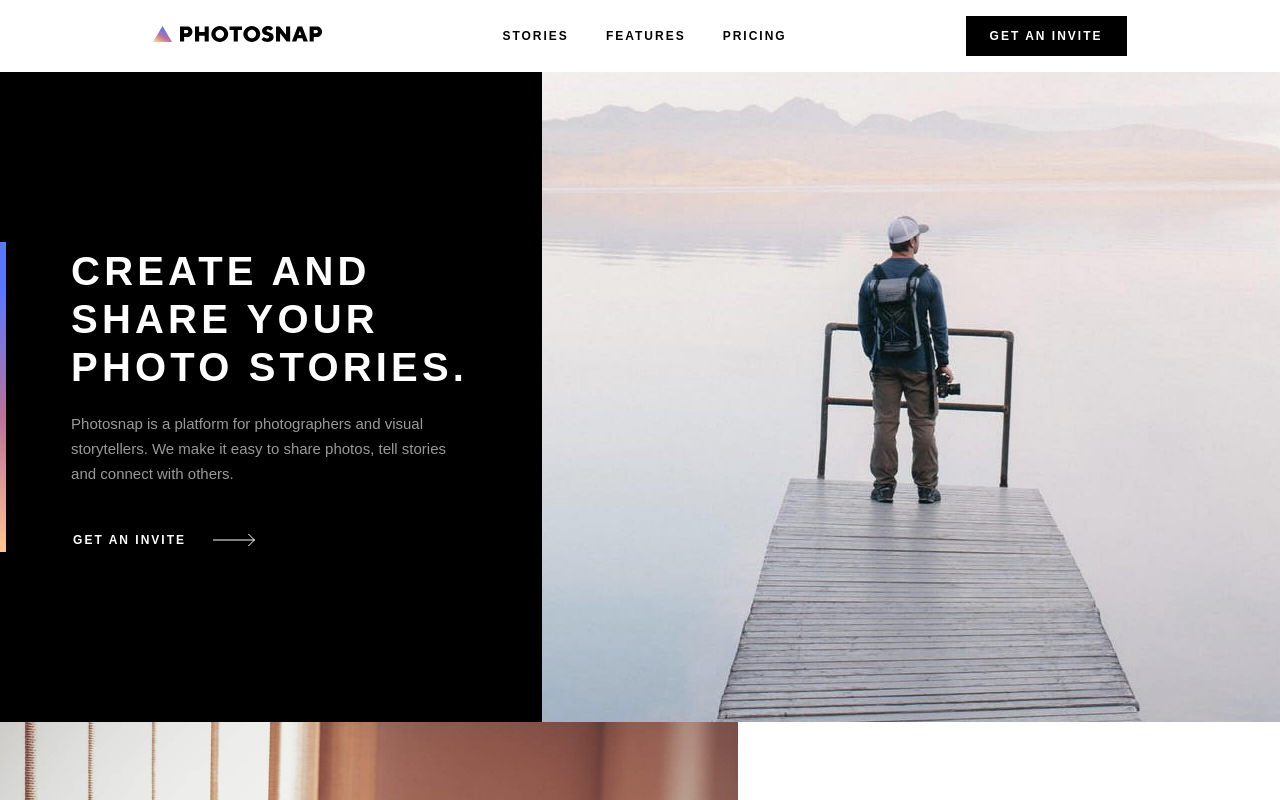
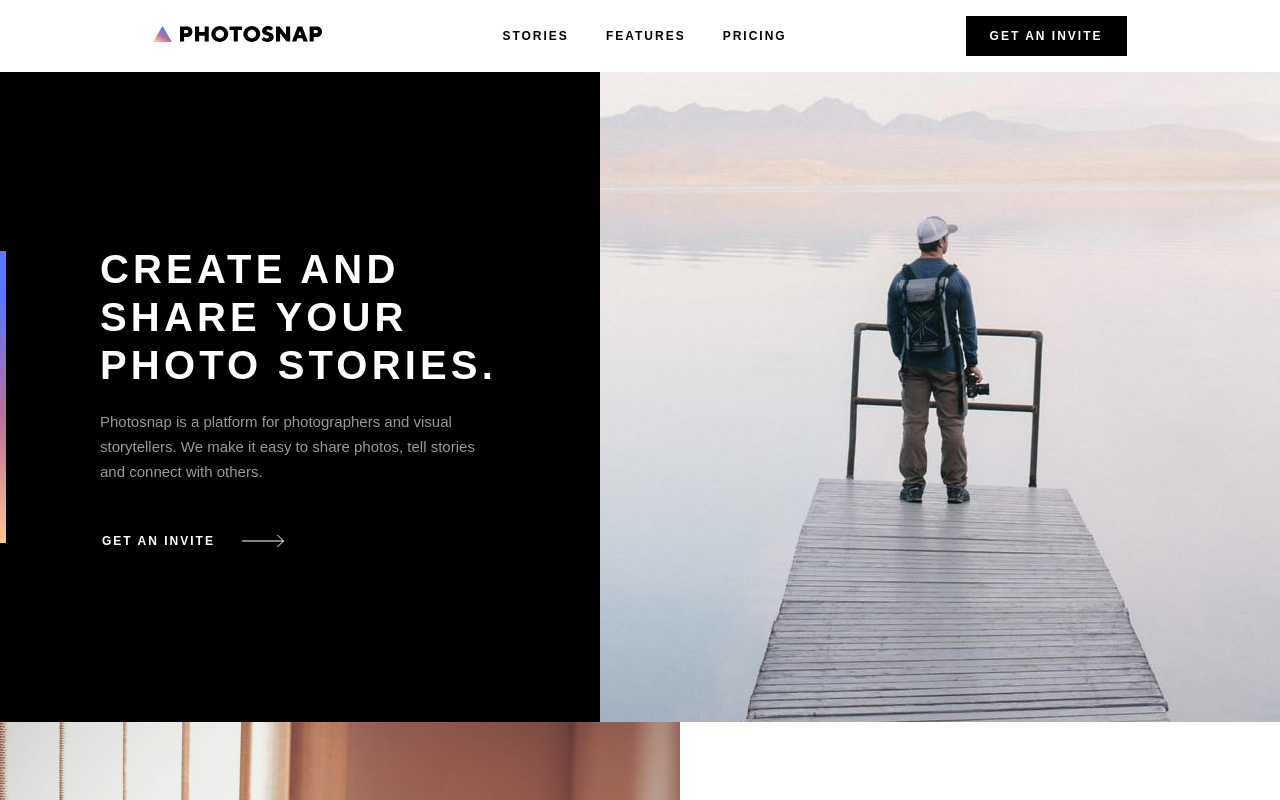
Before and after one commit to ding-09/photosnap, a React (Create React App) app: page / in a window 1280 px wide. Shown: the top 800 px of the page. Built offline with nearby package versions, Linux system fonts and the light colour scheme; the HTML template or start-up script is replaced by a standard one.

Commit message:
cleaned up CSS and function code for Home.js

```diff
--- a/src/components/Header.js
+++ b/src/components/Header.js
@@ -1,15 +1,21 @@
 import React, { useState } from 'react';
 import styled from 'styled-components';
 import RectangleButton from '../styles/RectangleButton';
-import { Link } from 'react-router-dom';
+import { Link, NavLink } from 'react-router-dom';
+
+// logo and icons
 import logo from '../assets/shared/desktop/logo.svg';
 import menuIcon from '../assets/shared/mobile/menu.svg';
 import exitIcon from '../assets/shared/mobile/close.svg';
 import MobileMenu from './MobileMenu';
 
 const Header = ({ onFeatures }) => {
+  // dynamically change Header button title depending on prop value
   let title = onFeatures ? 'SIGN UP' : 'GET AN INVITE';
+
+  // state for toggling mobile menu
   const [displayMenu, setDisplayMenu] = useState(false);
+
   return (
     <header>
       <HeaderContainer>
@@ -21,13 +27,19 @@ const Header = ({ onFeatures }) => {
         <Nav>
           <ul>
             <li>
-              <Link to="/stories">STORIES</Link>
+              <NavLink to="/stories" activeClassName="selected">
+                STORIES
+              </NavLink>
             </li>
             <li>
-              <Link to="/features">FEATURES</Link>
+              <NavLink to="/features" activeClassName="selected">
+                FEATURES
+              </NavLink>
             </li>
             <li>
-              <Link to="/pricing">PRICING</Link>
+              <NavLink to="/pricing" activeClassName="selected">
+                PRICING
+              </NavLink>
             </li>
           </ul>
         </Nav>
@@ -80,6 +92,12 @@ const MobileHeaderContainer = styled(HeaderContainer)`
   }
   @media (max-width: 700px) {
     display: flex;
+    figure {
+      padding-top: 5px;
+    }
+  }
+  @media (max-width: 375px) {
+    padding: 0 1.8rem;
   }
 `;
 
--- a/src/components/MobileMenu.js
+++ b/src/components/MobileMenu.js
@@ -1,9 +1,10 @@
 import React from 'react';
-import { Link } from 'react-router-dom';
+import { NavLink } from 'react-router-dom';
 import styled from 'styled-components';
 import RectangleButton from '../styles/RectangleButton';
 
 const MobileMenu = ({ setDisplayMenu }) => {
+  // handle menu on link clicks
   const closeMenu = () => {
     setDisplayMenu(false);
   };
@@ -15,19 +16,19 @@ const MobileMenu = ({ setDisplayMenu }) => {
           <nav>
             <ul>
               <li>
-                <Link to="/stories" onClick={closeMenu}>
+                <NavLink to="/stories" activeClassName="selected" onClick={closeMenu}>
                   STORIES
-                </Link>
+                </NavLink>
               </li>
               <li>
-                <Link to="/features" onClick={closeMenu}>
+                <NavLink to="/features" activeClassName="selected" onClick={closeMenu}>
                   FEATURES
-                </Link>
+                </NavLink>
               </li>
               <li>
-                <Link to="/pricing" onClick={closeMenu}>
+                <NavLink to="/pricing" activeClassName="selected" onClick={closeMenu}>
                   PRICING
-                </Link>
+                </NavLink>
               </li>
             </ul>
           </nav>
@@ -49,7 +50,6 @@ const MenuBG = styled.div`
 
 const Menu = styled.section`
   background: #ffffff;
-  height: auto;
   .menu-container {
     padding-top: 3.2rem;
     padding-bottom: 2rem;
--- a/src/pages/Home.js
+++ b/src/pages/Home.js
@@ -21,7 +21,8 @@ import embedIcon from '../assets/features/desktop/embed.svg';
 const Home = () => {
   return (
     <main>
-      <Section height="65rem" className="create-and-share">
+      {/* Main 3 Sections */}
+      <Section height="65rem">
         <TextBox background="#000000">
           <div className="hero-border"></div>
           <div className="mobile-hero-border"></div>
@@ -32,7 +33,7 @@ const Home = () => {
               We make it easy to share photos, tell stories and connect with
               others.
             </p>
-            <ArrowButton title="GET AN INVITE" color="#fff" />
+            <ArrowButton title="GET AN INVITE" color="#ffffff" />
           </div>
         </TextBox>
         <ImageBox url={createAndShare}>
@@ -50,7 +51,7 @@ const Home = () => {
               Easily add photos, text, embed maps and media from other networks.
               Then share your story with everyone.
             </p>
-            <ArrowButton title="VIEW THE STORIES" color="#000" />
+            <ArrowButton title="VIEW THE STORIES" color="#000000" />
           </div>
         </TextBox>
         <ImageBox url={beautifulStories}>
@@ -66,19 +67,21 @@ const Home = () => {
               audience. Our tool is designed for photographers of all levels,
               brands, businesses you name it.
             </p>
-            <ArrowButton title="VIEW THE STORIES" color="#000" />
+            <ArrowButton title="VIEW THE STORIES" color="#000000" />
           </div>
         </TextBox>
         <ImageBox url={designedFor}>
           <figure id="design"></figure>
         </ImageBox>
       </Section>
+      {/* Story Card Section */}
       <StoryRow>
         {/* use slice up to 4 before mapping */}
         {StoryData.slice(0, 4).map((data, index) => (
           <StoryCard data={data} key={index} onHome={true} />
         ))}
       </StoryRow>
+      {/* Additional Feature Info */}
       <AdditionalInfo>
         <div className="additionalInfo-container">
           <article>
@@ -119,7 +122,7 @@ const Section = styled.section`
   }
   @media (max-width: 600px) {
     flex-direction: column-reverse;
-    height: 70rem;
+    min-height: 70rem;
     #middle-textBox {
       order: 0;
     }
@@ -131,48 +134,57 @@ const TextBox = styled.div`
   color: ${(props) => props.background && '#ffffff'};
   flex: 1 1 61rem;
   display: flex;
-  justify-content: center;
   align-items: center;
   position: relative;
   .text-container {
     min-width: 37.5rem;
     width: 40rem;
-    height: 30rem;
-    margin: 5rem;
+    height: 30.4rem;
+    margin: 0 10rem;
     h1,
     h2 {
       margin-bottom: 2rem;
     }
     p {
-      margin-bottom: 4.2rem;
+      margin-bottom: 4.5rem;
       opacity: 0.6;
     }
   }
+  @media (max-width: 768px) {
+    .text-container {
+      margin: 0 5rem;
+    }
+  }
   @media (max-width: 600px) {
-    flex: 1 1 60%;
+    flex: 1 1 55%;
+    .hero-border {
+      height: 65%;
+    }
+    .text-container {
+      margin: 0 8rem;
+      height: auto;
+      h1,
+      h2 {
+        margin-bottom: 1.5rem;
+      }
+      p {
+        margin-bottom: 3rem;
+      }
+    }
   }
-  @media (max-width: 500px) {
-    flex: 1 1 57%;
+  @media (max-width: 560px) {
     .hero-border {
       display: none;
     }
     .text-container {
-      padding: 0 3.5rem;
-      height: auto;
-      h1, .heading {
-        font-size: 3.2rem;
-        line-height: 4rem;
-        letter-spacing: 3.3px;
-      }
-      h1, h2 {
-        margin-bottom: 1.6rem;
-      }
-      p {
-        margin-bottom: 2.3rem;
-      }
+      padding: 0 2.2rem;
     }
   }
+  @media (max-width: 500px) {
+    justify-content: center;
+  }
   @media (max-width: 375px) {
+    flex: 1 1 60%;
     .mobile-hero-border {
       display: block;
     }
@@ -227,13 +239,12 @@ const ImageBox = styled.div`
     }
   }
   @media (max-width: 500px) {
-    flex: 1 1 40%;
+    flex: 1 1 43%;
   }
 `;
 
 const StoryRow = styled.section`
   display: flex;
-  height: auto;
   @media (max-width: 768px) {
     flex-wrap: wrap;
   }
@@ -268,6 +279,7 @@ const AdditionalInfo = styled.section`
       width: 80%;
       height: auto;
       margin: 12rem auto;
+      padding: 0 7rem;
       article {
         flex-basis: 21rem;
       }
@@ -280,6 +292,7 @@ const AdditionalInfo = styled.section`
     }
     @media (max-width: 500px) {
       margin: 8rem auto;
+      padding: 0 2rem;
     }
   }
 `;
--- a/src/styles/GlobalStyle.js
+++ b/src/styles/GlobalStyle.js
@@ -8,7 +8,6 @@ import { createGlobalStyle } from 'styled-components';
 
 // Global Styles
 const GlobalStyle = createGlobalStyle`
-    -webkit-font-smoothing: antialiased;
     * {
         margin: 0;
         padding: 0;
@@ -24,8 +23,7 @@ const GlobalStyle = createGlobalStyle`
     body {
         font-family: 'DM Sans', sans-serif;
     }
-    html, body{ height: 100%;}
-
+    html, body { height: 100%;}
     header {
         @media (max-width: 768px){
             position: sticky;
@@ -37,7 +35,6 @@ const GlobalStyle = createGlobalStyle`
     footer {
         background: #000000;
         padding: 6.4rem 3.9rem;
-        height: auto;
         @media (max-width: 700px) {
             padding: 0;
         }
@@ -85,21 +82,13 @@ const GlobalStyle = createGlobalStyle`
     button {
         cursor: pointer;
     }
-    .theme-border {
-        width: 100% ;
-        height: 6px;
-        background: linear-gradient(
-            26.57deg,
-            #ffc593 0%,
-            #bc7198 43.29%,
-            #5a77ff 83.33%
-        );
-        position: absolute;
-        display: none;
+    .selected {
+        opacity: 0.5;
+        pointer-events: none;
     }
     .hero-border {
         width: 6px;
-        height: 31rem;
+        height: 45%;
         left: 0;
         background: linear-gradient(
             26.57deg,
@@ -123,6 +112,13 @@ const GlobalStyle = createGlobalStyle`
         left: 3.5rem;
         display: none;
     }
+    @media (max-width: 500px) {
+        h1, .heading {
+            font-size: 3.2rem;
+            line-height: 4rem;
+            letter-spacing: 3.3px;
+        }
+    }
 `;
 
 export default GlobalStyle;
```
Also changed, not shown: src/App.js (+5 -2 lines), 1 other file (tests, documents, lock files or other folders).
